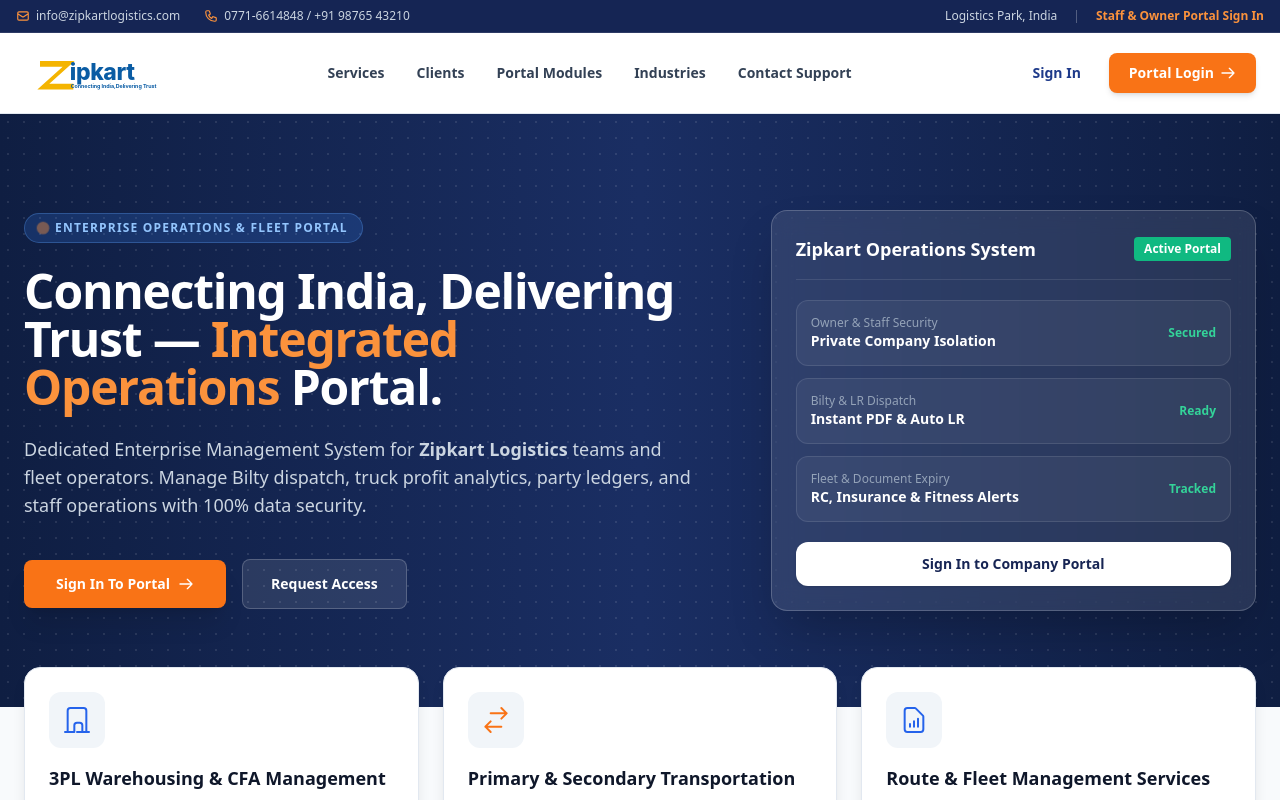
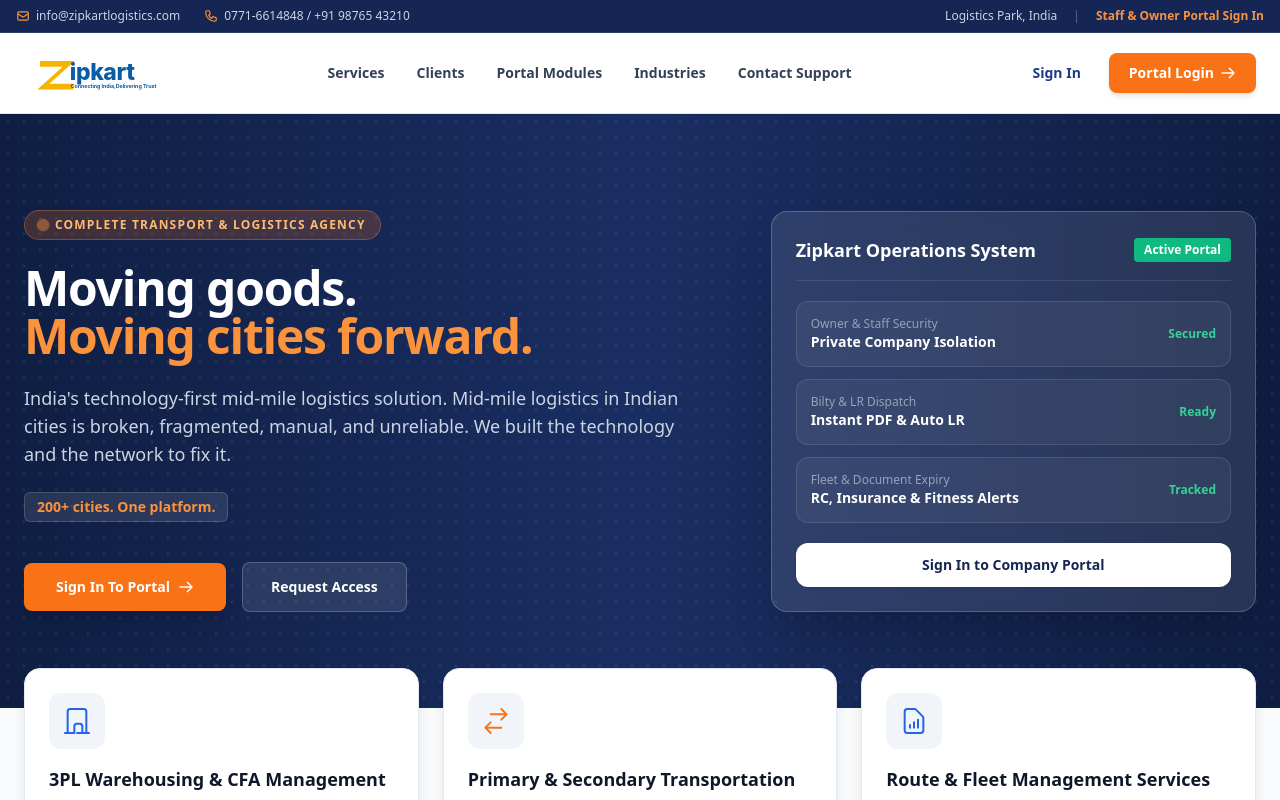
Before and after one commit to SortedBro/zipkart-logistics, a React (Vite) app in the folder client/: page / in a window 1280 px wide. Shown: the top 800 px of the page. Built offline with nearby package versions, Linux system fonts and the light colour scheme; no server answers.

Commit message:
feat: create landing page with overview of logistics services, client partnerships, and portal modules

```diff
--- a/client/src/pages/Landing.jsx
+++ b/client/src/pages/Landing.jsx
@@ -234,18 +234,23 @@
         <div className="absolute inset-0 opacity-10 bg-[radial-gradient(#fff_1px,transparent_1px)] [background-size:16px_16px]"></div>
         <div className="max-w-7xl mx-auto px-4 sm:px-6 relative z-10 grid lg:grid-cols-12 gap-12 items-center">
           <div className="lg:col-span-7 space-y-6">
-            <div className="inline-flex items-center gap-2 px-3.5 py-1.5 rounded-full bg-blue-500/20 border border-blue-400/30 text-blue-300 text-xs font-semibold uppercase tracking-widest">
+            <div className="inline-flex items-center gap-2 px-3.5 py-1.5 rounded-full bg-orange-500/20 border border-orange-400/30 text-orange-300 text-xs font-bold uppercase tracking-widest">
               <span className="w-2 h-2 rounded-full bg-orange-400 animate-ping"></span>
-              Enterprise Operations &amp; Fleet Portal
+              Complete Transport &amp; Logistics Agency
             </div>
 
             <h1 className="text-3xl sm:text-5xl font-extrabold leading-tight tracking-tight text-white">
-              Connecting India, Delivering Trust — <span className="text-orange-400">Integrated Operations</span> Portal.
+              Moving goods.<br />
+              <span className="text-orange-400">Moving cities forward.</span>
             </h1>
 
             <p className="text-base sm:text-lg text-slate-300 max-w-2xl leading-relaxed">
-              Dedicated Enterprise Management System for <strong>Zipkart Logistics</strong> teams and fleet operators. Manage Bilty dispatch, truck profit analytics, party ledgers, and staff operations with 100% data security.
+              India's technology-first mid-mile logistics solution. Mid-mile logistics in Indian cities is broken, fragmented, manual, and unreliable. We built the technology and the network to fix it.
             </p>
+
+            <div className="inline-flex items-center gap-2 px-3 py-1 rounded-md bg-white/10 border border-white/15 text-orange-400 text-sm font-bold">
+              <span>200+ cities. One platform.</span>
+            </div>
 
             <div className="pt-4 flex flex-wrap items-center gap-4">
               <Link
```
